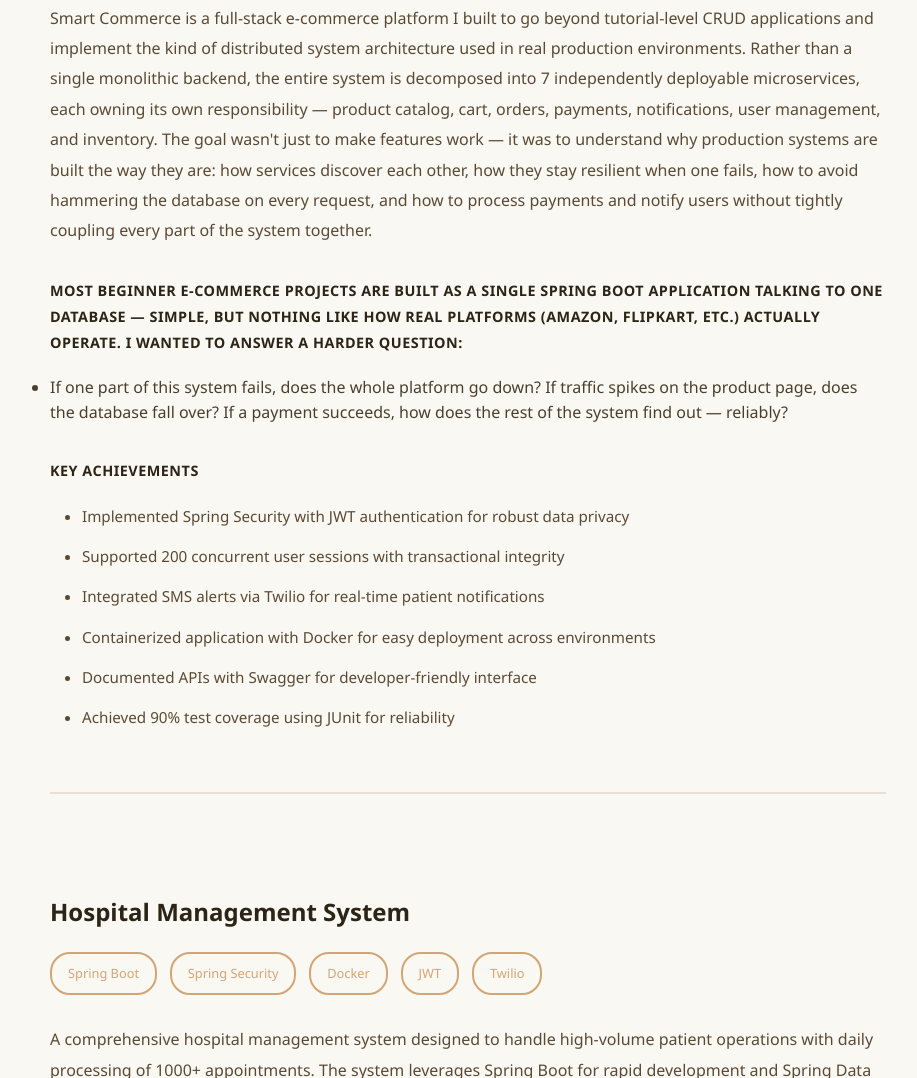
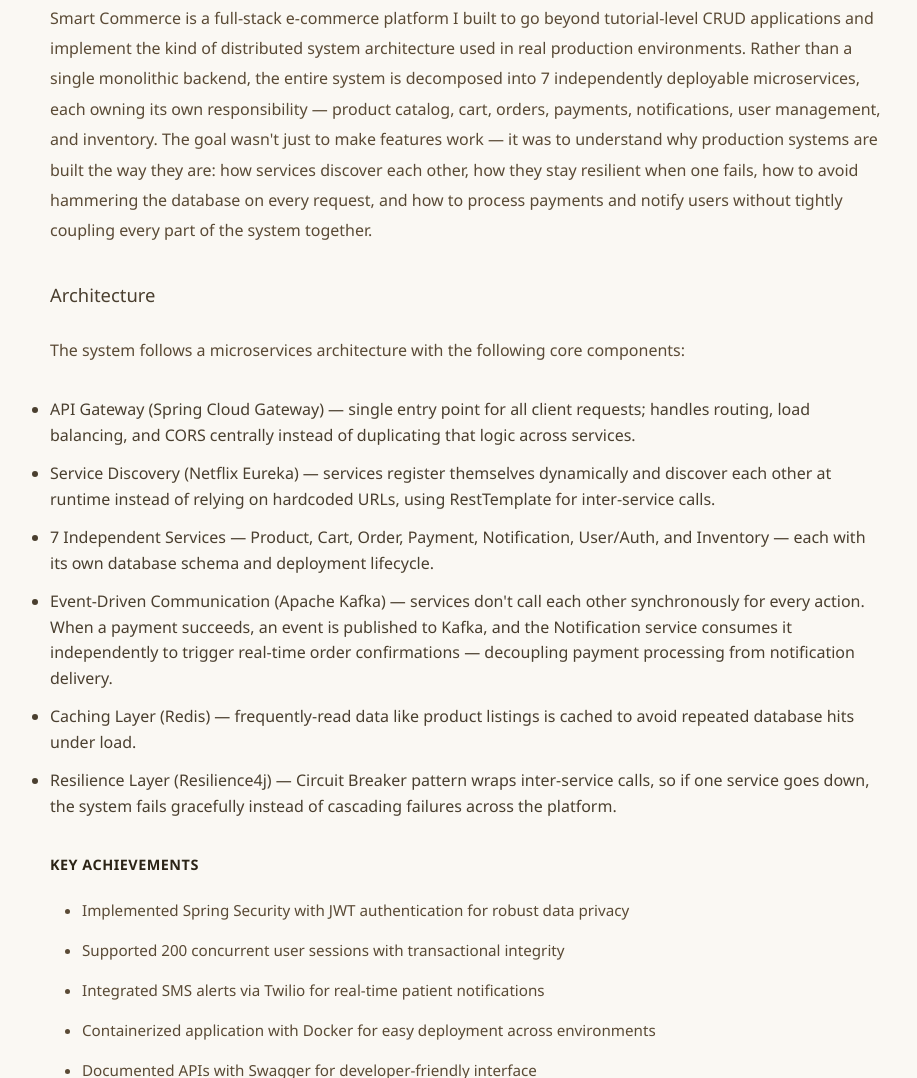
Before and after one commit to roumya-ranjan/roumya-ranjan.github.io, a plain HTML site: page index.html in a window 1280 px wide. Shown: the part 2610-3688 px from the top of the page, without its empty margins (172-1089 px from the left). Drawn offline with Linux system fonts and the light colour scheme; some packages are replaced by stand-ins of ours; a script that the page names is missing.

Commit message:
Update index.html

```diff
--- a/index.html
+++ b/index.html
@@ -938,10 +938,18 @@
                     </div>
                     <p class="project-description">Smart Commerce is a full-stack e-commerce platform I built to go beyond tutorial-level CRUD applications and implement the kind of distributed system architecture used in real production environments. Rather than a single monolithic backend, the entire system is decomposed into 7 independently deployable microservices, each owning its own responsibility — product catalog, cart, orders, payments, notifications, user management, and inventory.
                         The goal wasn't just to make features work — it was to understand why production systems are built the way they are: how services discover each other, how they stay resilient when one fails, how to avoid hammering the database on every request, and how to process payments and notify users without tightly coupling every part of the system together.</p>
-                     <div class="The Problem I Was Solving">
-                        <p class="achievement-label">Most beginner e-commerce projects are built as a single Spring Boot application talking to one database — simple, but nothing like how real platforms (Amazon, Flipkart, etc.) actually operate. I wanted to answer a harder question:</p>
+                     <div class="Architecture">
+                        <p class="architecture-label">Architecture</p>
+                         <p class="project-description">The system follows a microservices architecture with the following core components:</p>
                         <ul>
-                            <li>If one part of this system fails, does the whole platform go down? If traffic spikes on the product page, does the database fall over? If a payment succeeds, how does the rest of the system find out — reliably?</li>
+                            <li>API Gateway (Spring Cloud Gateway) — single entry point for all client requests;
+                                handles routing, load balancing, and CORS centrally instead of duplicating that logic across services.</li>
+                            <li>Service Discovery (Netflix Eureka) — services register themselves dynamically and discover each other at runtime instead of relying on hardcoded URLs,
+                                using RestTemplate for inter-service calls.</li>
+                            <li>7 Independent Services — Product, Cart, Order, Payment, Notification, User/Auth, and Inventory — each with its own database schema and deployment lifecycle.</li>
+                            <li>Event-Driven Communication (Apache Kafka) — services don't call each other synchronously for every action. When a payment succeeds, an event is published to Kafka, and the Notification service consumes it independently to trigger real-time order confirmations — decoupling payment processing from notification delivery.</li>
+                            <li>Caching Layer (Redis) — frequently-read data like product listings is cached to avoid repeated database hits under load.</li>
+                            <li>Resilience Layer (Resilience4j) — Circuit Breaker pattern wraps inter-service calls, so if one service goes down, the system fails gracefully instead of cascading failures across the platform.</li>
                         </ul>
                     </div>
                      <div class="achievements">
```
